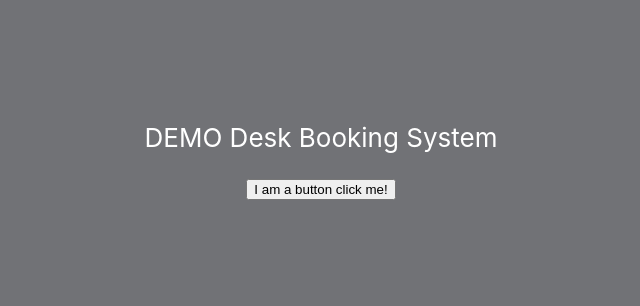
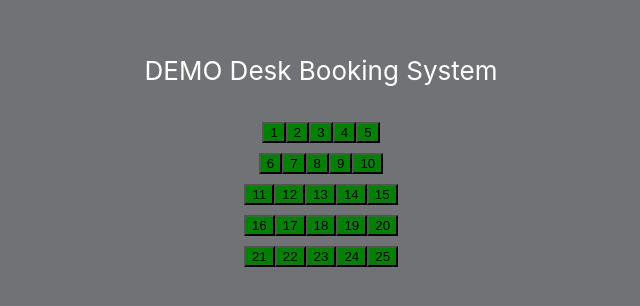
Before and after one commit to PaulMckie/deskproject, a React (Create React App) app: page / in a window 1280 px wide. Shown: the part 252-558 px from the top of the page, without its empty margins (319-959 px from the left). Built offline with nearby package versions, Linux system fonts and the light colour scheme.

Commit message:
Extra desks + Visibility

```diff
--- a/src/App.tsx
+++ b/src/App.tsx
@@ -1,12 +1,18 @@
 import React from 'react';
 import './App.css';
-import { Desk } from './Desk';
+import { DeskRow } from './DeskRow';
+import { utils } from './math-utils';
 
 export function App(): any {
   return (
     <div className="App">
       <p>DEMO Desk Booking System</p>
-      <Desk />
+      {utils.range(0, 4).map(rowNumber => (
+        < DeskRow
+          key={rowNumber}
+          row={rowNumber}
+        />
+      ))}
     </div>
   );
 }
--- a/src/Desk.tsx
+++ b/src/Desk.tsx
@@ -1,20 +1,39 @@
 import { ReactElement, useState } from "react";
+import { deskInfo } from './interface/deskInterface';
 
-export function Desk(): ReactElement {
+export function Desk(props: deskInfo): ReactElement {
     const [bookedState, setBookedState] = useState(false);
 
+    // function to create id based on row num + desk num
+    const createDeskID = (row: number, deskNum: number) => {
+        return ((row * 5) + deskNum);
+
+    };
+
+    const deskID: number = createDeskID(props.row, props.deskNum);
+
+    // toggle true or false for avalibility
     const toggleDeskBook = (): void => {
         if (!bookedState) {
             setBookedState(!bookedState);
-            console.log('Table Booked!');
+            console.log(`Booked table ${deskID}!`);
         }
         else {
             setBookedState(!bookedState);
-            console.log('Table Unbooked!');
+            console.log(`Unboked table ${deskID}!`);
         }
     }
 
+    const deskStyle = (): string => {
+        if (bookedState) {
+            return 'red';
+        }
+        else {
+            return 'green';
+        }
+    };
+
     return (
-        <button onClick={() => { toggleDeskBook() }}>I am a button click me!</button>
+        <button style={{ backgroundColor: deskStyle() }} onClick={() => { toggleDeskBook() }}>{deskID}</button>
     );
 }
--- /dev/null
+++ b/src/DeskRow.tsx
@@ -0,0 +1,18 @@
+import { utils } from './math-utils';
+import { Desk } from './Desk';
+import { isPropertySignature } from 'typescript';
+import { deskRow } from './interface/deskInterface'
+
+export function DeskRow(props: any) {
+    return (
+        <div className='GameRow'>
+            {utils.range(1, 5).map(deskNumber => (
+                <Desk
+                    key={deskNumber}
+                    row={props.row}
+                    deskNum={deskNumber}
+                />
+            ))}
+        </div>
+    );
+}
--- /dev/null
+++ b/src/interface/deskInterface.tsx
@@ -0,0 +1,7 @@
+export interface deskRow {
+    row: number;
+}
+
+export interface deskInfo extends deskRow {
+    deskNum: number;
+}
--- /dev/null
+++ b/src/math-utils.tsx
@@ -0,0 +1,3 @@
+export const utils = {
+    range: (min: number, max: number) => Array.from({ length: max - min + 1 }, (_, i) => min + i),
+};
```
Also changed, not shown: src/Classes/deskInfoClass.tsx (added).
